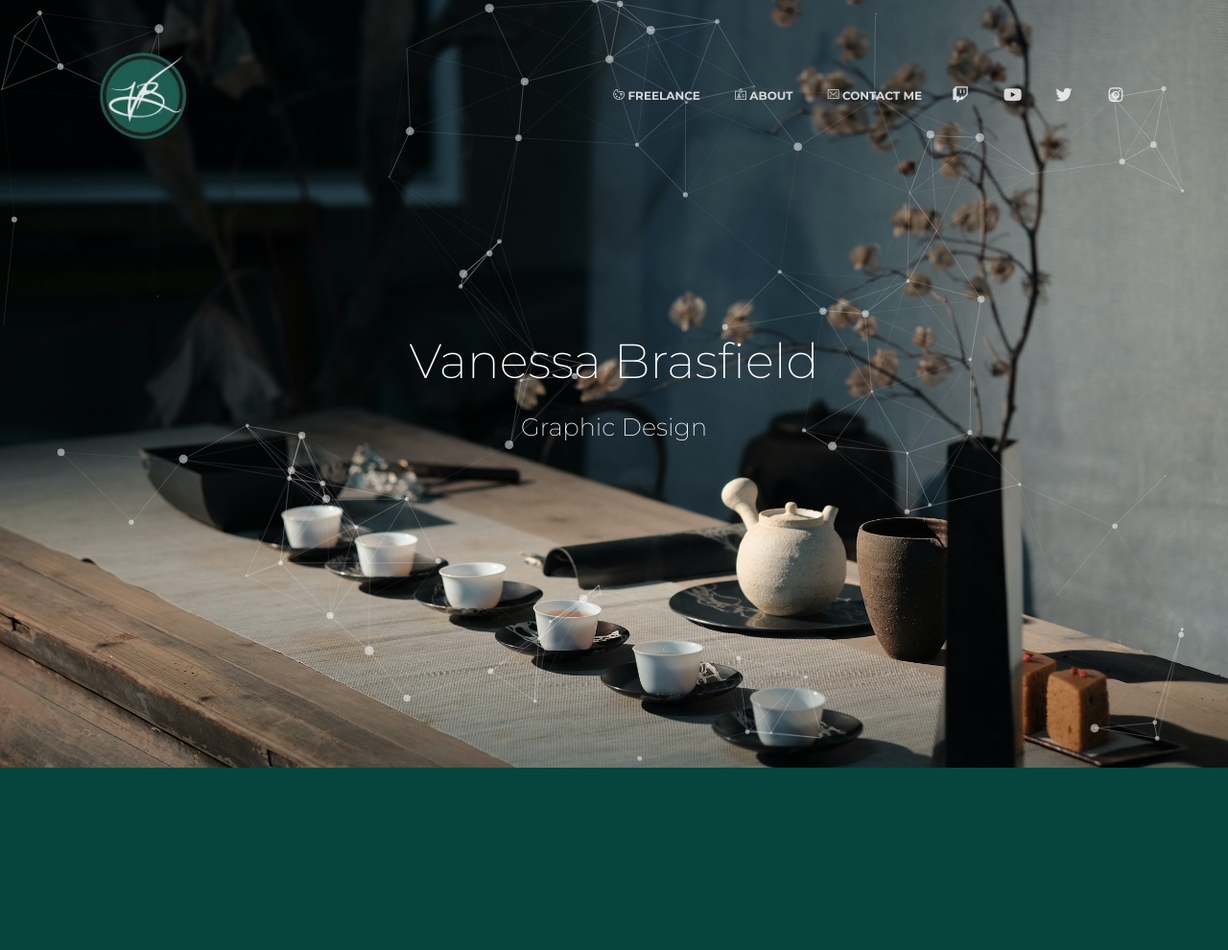
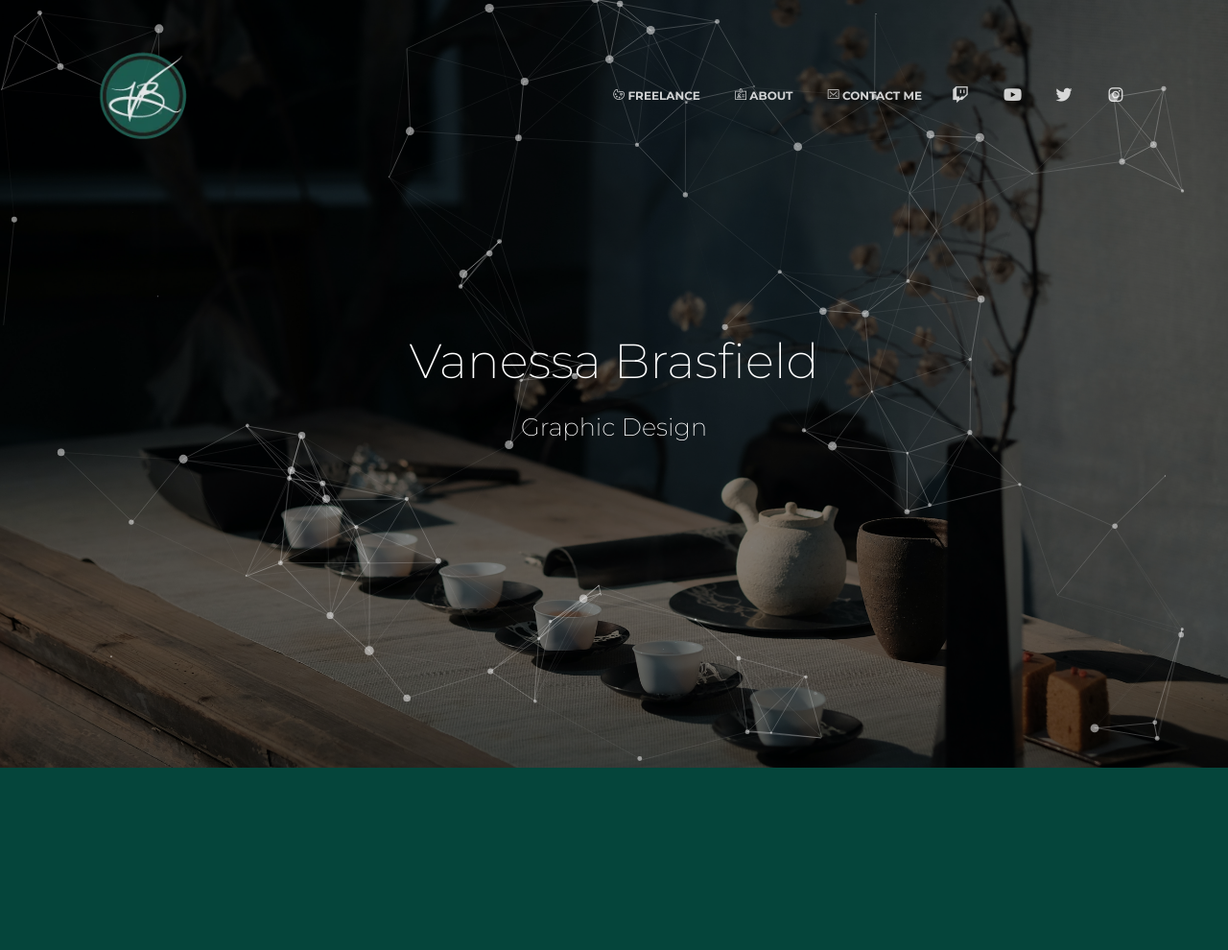
Before and after one commit to gogpaulie/vanessa-brasfield, a PHP site: page / in a window 1280 px wide. Shown: the top 990 px of the page at 96% size. Run offline with PHP 8.4, Linux system fonts and the light colour scheme; some libraries are stand-ins or nearby versions.

Commit message:
part test4

```diff
--- a/index.html
+++ b/index.html
@@ -80,7 +80,7 @@
 
   <div id="particles-js" class="page-header" data-parallax="true">
 
-    <div class="container">
+    <div class="container filter">
       <div class="motto text-center">
         <h1>Vanessa Brasfield</h1>
         <h3>Graphic Design</h3>
--- a/style.css
+++ b/style.css
@@ -158,5 +158,5 @@ body {
 	position: absolute;
     width: 100%;
     height: 100%;
-    z-index: -1;
+    z-index: 1;
 }
```
